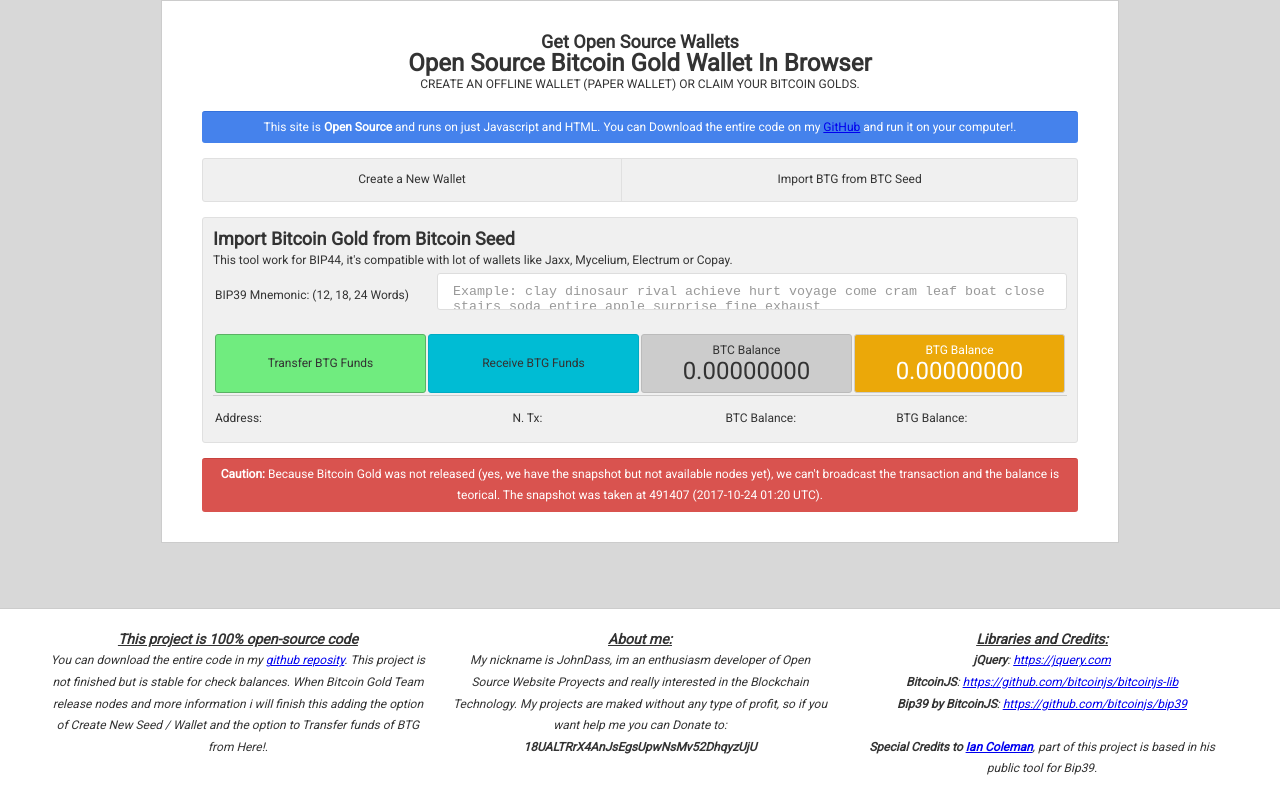
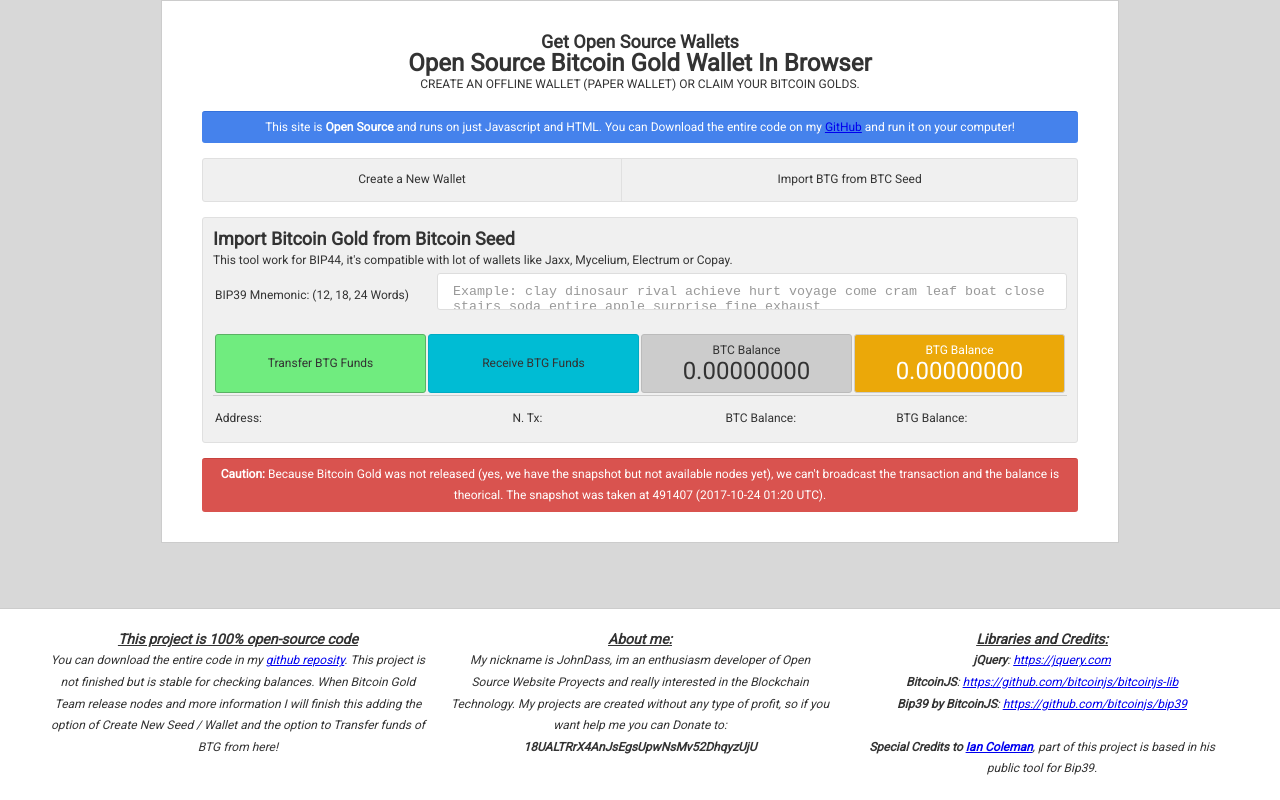
Before and after one commit to Technophant/btcgpuwallet, a plain HTML site: page index.html in a window 1280 px wide. Drawn offline with Linux system fonts and the light colour scheme.

Commit message:
proofread index.html

```diff
--- a/index.html
+++ b/index.html
@@ -3,7 +3,7 @@
 <head>
 <title>Wallet Open Source for Bitcoin Gold</title>
 <meta http-equiv="Content-Type" content="text/html; charset=UTF-8">
-<meta name="description" content="Create your Bitcoin Gold Address or use our tool for Claim the BTG with your Bitcoin Seed, in your browser (can ran offline)">
+<meta name="description" content="Create your Bitcoin Gold Address or use our tool for Claim the BTG with your Bitcoin Seed, in your browser (can run locally)">
 <link href="https://fonts.googleapis.com/css?family=Roboto" rel="stylesheet">
 <link rel="stylesheet" href="design.css"/>
 </head>
@@ -16,7 +16,7 @@
 </div>
 
 <div class="info">
-This site is <strong>Open Source</strong> and runs on just Javascript and HTML. You can Download the entire code on my <a href="https://github.com/John-Dass/btcgpuwallet" rel="nofollow" target="_blank">GitHub</a> and run it on your computer!.
+This site is <strong>Open Source</strong> and runs on just Javascript and HTML. You can Download the entire code on my <a href="https://github.com/John-Dass/btcgpuwallet" rel="nofollow" target="_blank">GitHub</a> and run it on your computer!
 </div>
 
 <div class="flexc">
@@ -65,15 +65,15 @@
 </div>
 
 <div class="adv">
-<strong>Caution:</strong> Because Bitcoin Gold was not released (yes, we have the snapshot but not available nodes yet), we can't broadcast the transaction and the balance is teorical. The snapshot was taken at 491407 (2017-10-24 01:20 UTC).
+<strong>Caution:</strong> Because Bitcoin Gold was not released (yes, we have the snapshot but not available nodes yet), we can't broadcast the transaction and the balance is theorical. The snapshot was taken at 491407 (2017-10-24 01:20 UTC).
 </div>
 
 </div>
 
 <div id="endweb">
-<div style="width:calc(33% - 40px);margin:10px 0;display:inline-block;padding:5px 10px;vertical-align:top;"><h3><u>This project is 100% open-source code</u></h3>You can download the entire code in my <a href="https://github.com/John-Dass/btcgpuwallet" rel="nofollow" target="_blank">github reposity</a>. This project is not finished but is stable for check balances. When Bitcoin Gold Team release nodes and more information i will finish this adding the option of Create New Seed / Wallet and the option to Transfer funds of BTG from Here!.</div>
+<div style="width:calc(33% - 40px);margin:10px 0;display:inline-block;padding:5px 10px;vertical-align:top;"><h3><u>This project is 100% open-source code</u></h3>You can download the entire code in my <a href="https://github.com/John-Dass/btcgpuwallet" rel="nofollow" target="_blank">github reposity</a>. This project is not finished but is stable for checking balances. When Bitcoin Gold Team release nodes and more information I will finish this adding the option of Create New Seed / Wallet and the option to Transfer funds of BTG from here!</div>
 
-<div style="width:calc(33% - 40px);margin:10px 0;display:inline-block;padding:5px 10px;vertical-align:top;"><h3><u>About me:</u></h3>My nickname is JohnDass, im an enthusiasm developer of Open Source Website Proyects and really interested in the Blockchain Technology. My projects are maked without any type of profit, so if you want help me you can Donate to: <strong>18UALTRrX4AnJsEgsUpwNsMv52DhqyzUjU</strong></div>
+<div style="width:calc(33% - 40px);margin:10px 0;display:inline-block;padding:5px 10px;vertical-align:top;"><h3><u>About me:</u></h3>My nickname is JohnDass, im an enthusiasm developer of Open Source Website Proyects and really interested in the Blockchain Technology. My projects are created without any type of profit, so if you want help me you can Donate to: <strong>18UALTRrX4AnJsEgsUpwNsMv52DhqyzUjU</strong></div>
 
 <div style="width:calc(33% - 40px);margin:10px 0;display:inline-block;padding:5px 10px;vertical-align:top;"><h3><u>Libraries and Credits:</u></h3><strong>jQuery</strong>: <a href="https://jquery.com" rel="nofollow">https://jquery.com</a><br /><strong>BitcoinJS</strong>: <a href="https://github.com/bitcoinjs/bitcoinjs-lib" rel="nofollow">https://github.com/bitcoinjs/bitcoinjs-lib</a><br /><strong>Bip39 by BitcoinJS</strong>: <a href="https://github.com/bitcoinjs/bip39" rel="nofollow">https://github.com/bitcoinjs/bip39</a><br /><br /><strong>Special Credits to <a href="https://github.com/iancoleman/" rel="nofollow">Ian Coleman</a></strong>, part of this project is based in his public tool for Bip39.</div>
 </div>
```
